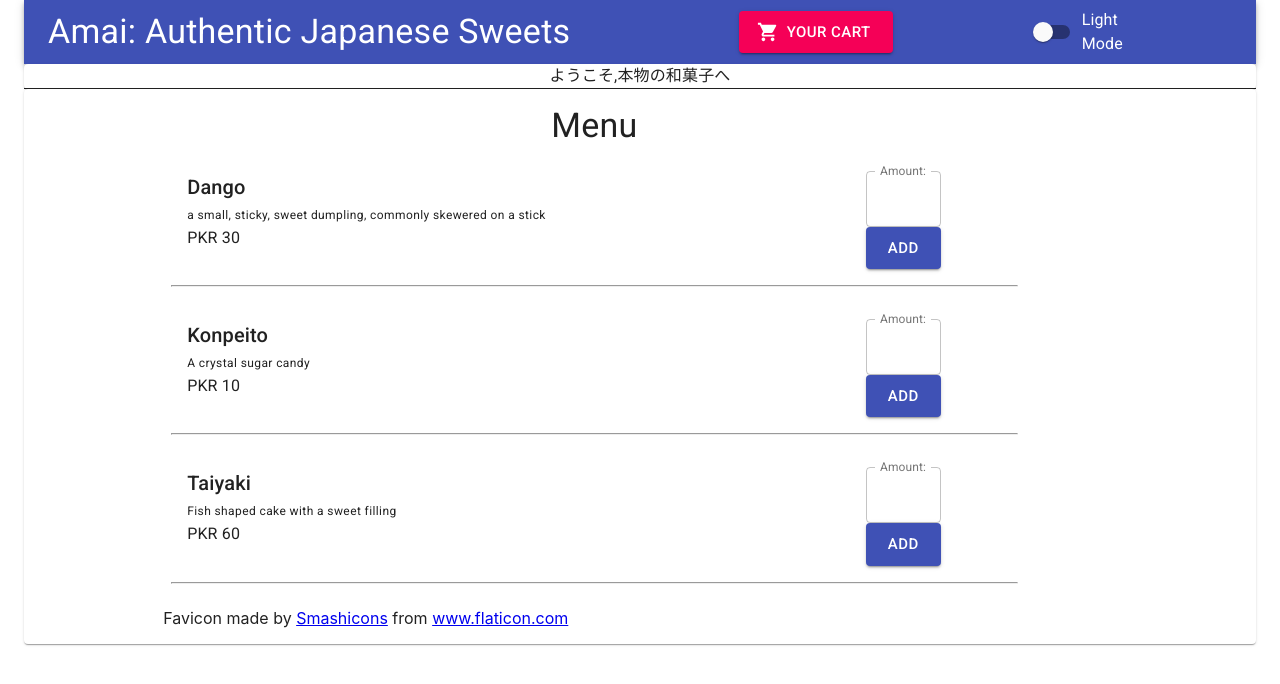
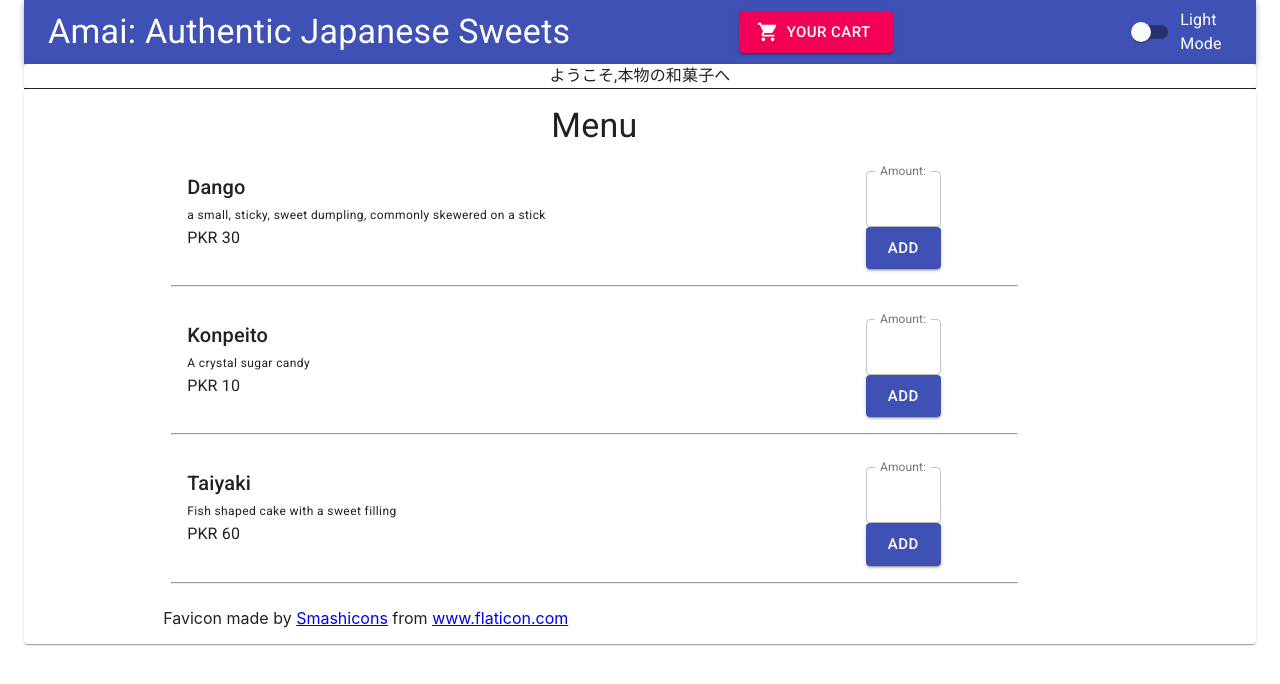
Before and after one commit to algoSupport/Food-Ordering, a React (Create React App) app: page / in a window 1280 px wide. Shown: the top 684 px of the page. Built offline with nearby package versions, Linux system fonts and the light colour scheme.

Commit message:
Slightly repositioned Cart Button

```diff
--- a/src/Components/Header/Header.js
+++ b/src/Components/Header/Header.js
@@ -4,6 +4,7 @@ import {
   Grid,
   Switch,
   FormControlLabel,
+  Box,
 } from "@material-ui/core";
 import useMediaQuery from "@material-ui/core/useMediaQuery";
 
@@ -36,9 +37,13 @@ const Header = () => {
             </Typography>
           </Grid>
 
-          <Grid item xs={5} sm={3}>
+
+          <Grid item xs={5} sm={4}>
+          <Box mr={1}>
             <CartButton />
+            </Box>
           </Grid>
+
 
           <Grid item xs={3} sm={1}>
             <FormControlLabel
```
